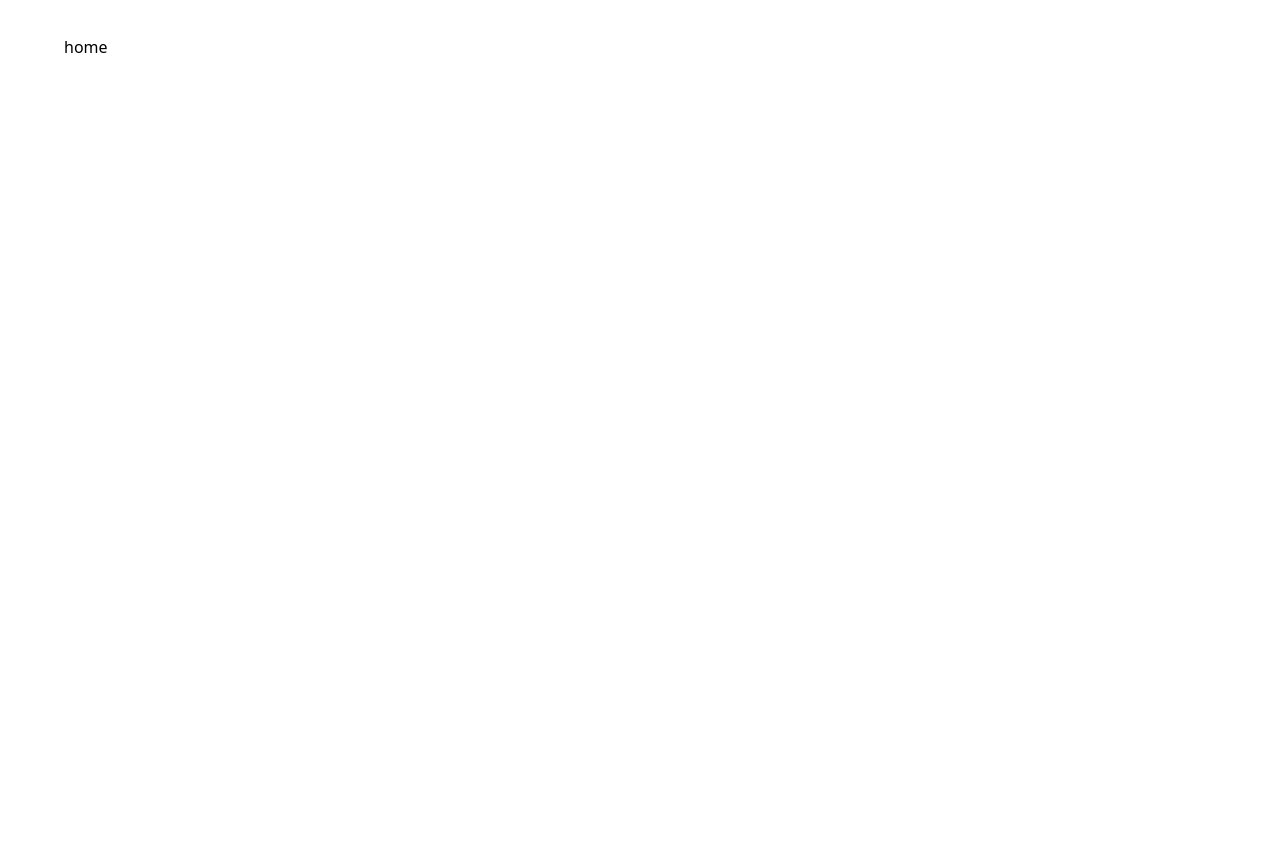
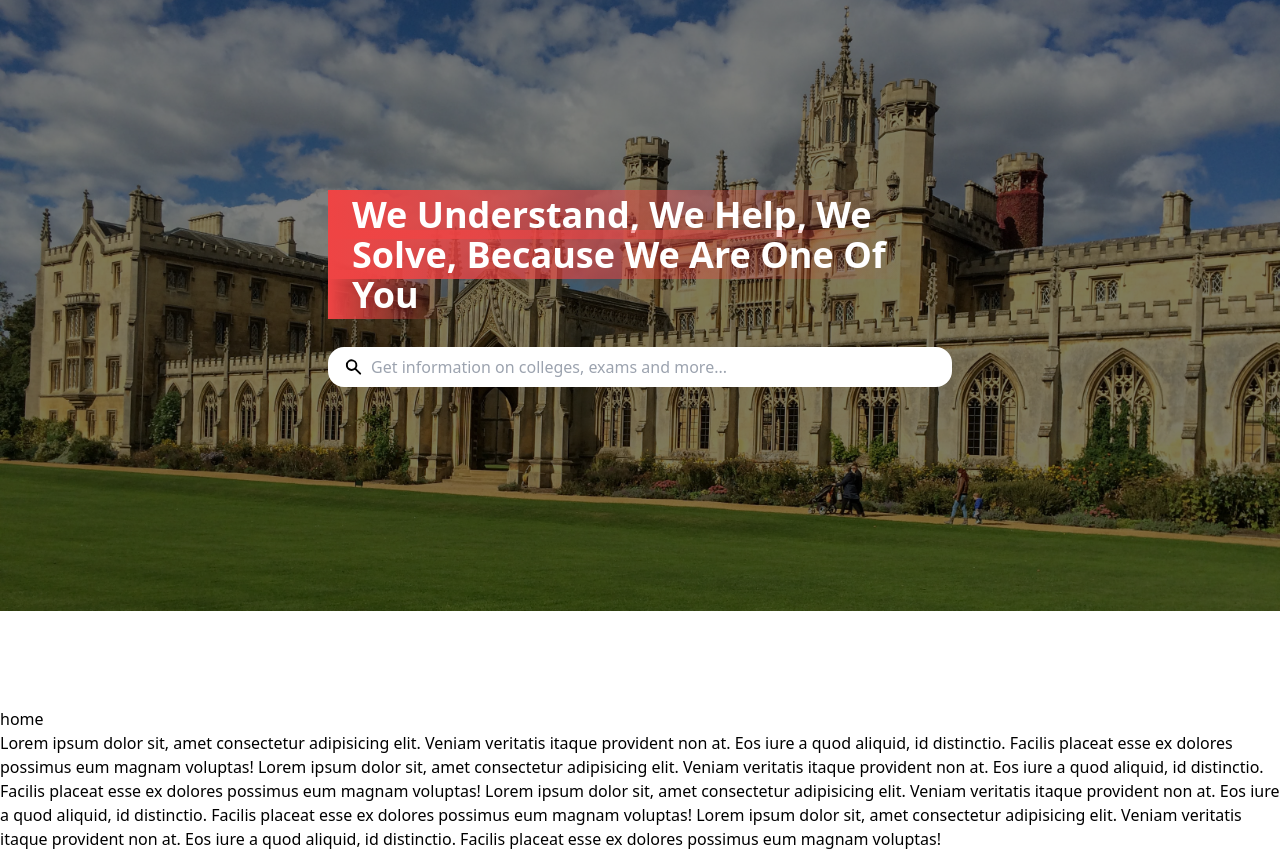
Before and after one commit to bhatvikrant/prep-station, a Next.js app: page / in a window 1280 px wide. Shown: the part 111-962 px from the top of the page. Before the commit the page ends 800 px from the top, so only its background shows below. Built offline with nearby package versions, Linux system fonts and the light colour scheme.

Commit message:
<Landing /> done

```diff
--- /dev/null
+++ b/src/components/Home/Landing.tsx
@@ -0,0 +1,38 @@
+import Image from 'next/image'
+
+// ICONS
+import { SearchIcon } from '@heroicons/react/solid'
+
+const Landing: React.FC = () => {
+  return (
+    <div className="relative">
+      <div className="filter brightness-50">
+        <Image
+          src="/bg.jpg"
+          layout="responsive"
+          objectFit="cover"
+          objectPosition="top"
+          height={250}
+          width={500}
+        />
+      </div>
+
+      <div className="absolute top-1/2 md:left-1/2 transform md:-translate-x-1/2 -translate-y-1/2 px-2">
+        <h1 className="sm:text-4xl font-bold text-white leading-snug bg-gradient-to-r from-red-500 inline md:px-6 decoration-clone">
+          We Understand, We Help, We Solve, Because We Are One Of You
+        </h1>
+
+        <div className="flex items-center  bg-white px-4 py-2 rounded-2xl mt-8">
+          <SearchIcon className="h-5 mr-2" />
+          <input
+            type="text"
+            className="w-full border-none outline-none"
+            placeholder="Get information on colleges, exams and more..."
+          />
+        </div>
+      </div>
+    </div>
+  )
+}
+
+export default Landing
--- a/src/pages/index.tsx
+++ b/src/pages/index.tsx
@@ -1,9 +1,30 @@
 // import Head from 'next/head'
 // import Image from 'next/image'
 
+import Landing from '../components/Home/Landing'
+
 export const Home = (): JSX.Element => (
-  <div className="p-16">
-    <h1>home</h1>
+  <div className="">
+    <Landing />
+    <br />
+    <br />
+    <br />
+    <br />
+    <div className="static">
+      <h1>home</h1>
+      Lorem ipsum dolor sit, amet consectetur adipisicing elit. Veniam veritatis
+      itaque provident non at. Eos iure a quod aliquid, id distinctio. Facilis
+      placeat esse ex dolores possimus eum magnam voluptas! Lorem ipsum dolor
+      sit, amet consectetur adipisicing elit. Veniam veritatis itaque provident
+      non at. Eos iure a quod aliquid, id distinctio. Facilis placeat esse ex
+      dolores possimus eum magnam voluptas! Lorem ipsum dolor sit, amet
+      consectetur adipisicing elit. Veniam veritatis itaque provident non at.
+      Eos iure a quod aliquid, id distinctio. Facilis placeat esse ex dolores
+      possimus eum magnam voluptas! Lorem ipsum dolor sit, amet consectetur
+      adipisicing elit. Veniam veritatis itaque provident non at. Eos iure a
+      quod aliquid, id distinctio. Facilis placeat esse ex dolores possimus eum
+      magnam voluptas!
+    </div>
   </div>
 )
 
```
Also changed, not shown: public/bg.jpg (added).
